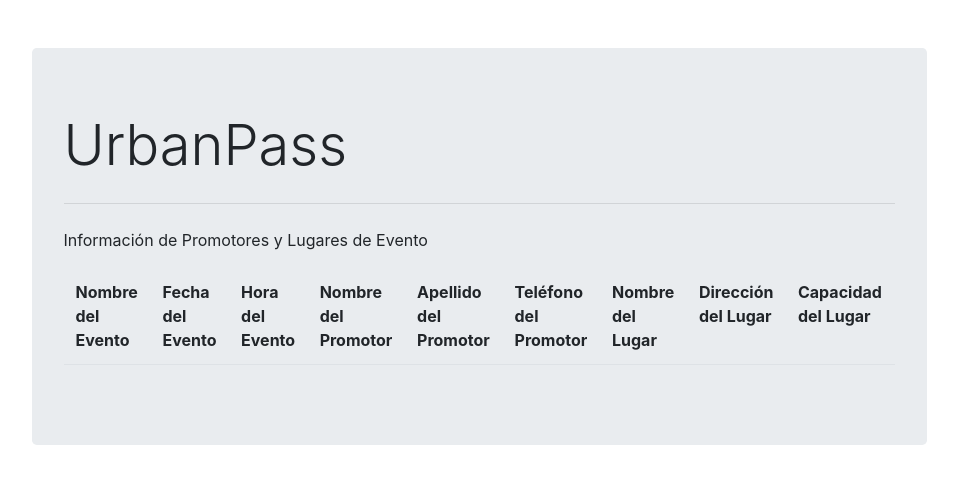
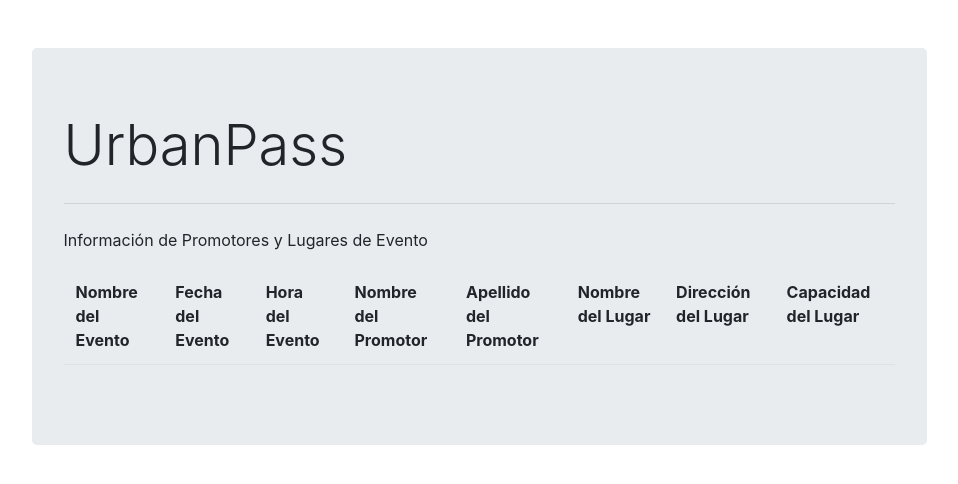
Before and after one commit to AdrianoSCruzP/UrbanPassApp, a Django app: page /promoter_event_list/ in a window 1280 px wide. Shown: the top 484 px of the page, without its empty margins (161-1119 px from the left). Run offline with Django 5.2, Linux system fonts and the light colour scheme; data that the repository does not hold is empty; some libraries are stand-ins or nearby versions.

Commit message:
fix(specific_event_list, booking_event_list, promoter_event_list, rate_event_list and collaborator_event_list) fixed reference to the data base

```diff
--- a/urbanpass/urbanpassApp/templates/urbanpassApp/booking_event_list.html
+++ b/urbanpass/urbanpassApp/templates/urbanpassApp/booking_event_list.html
@@ -16,11 +16,11 @@
         {% for booking_event in booking_event_list %}
             <tr>
                 <td>{{booking_event.id_entrada.id_entrada}}</td>
-                <td>{{booking_event.id_cliente.nombre}} {{booking_event.id_cliente.apellido}}</td>
-                <td>{{booking_event.id_entrada.tipo_entrada_id_tipo_entrada.categoria}}</td>
+                <td>{{booking_event.id_cliente.id_usuario.nombre}} {{booking_event.id_cliente.id_usuario.apellido}}</td>
+                <td>{{booking_event.id_entrada.estado}}</td>
             </tr>
         {% endfor %}
-     </tbody>
+    </tbody>
 </table>
 
 
--- a/urbanpass/urbanpassApp/templates/urbanpassApp/info_event_list.html
+++ b/urbanpass/urbanpassApp/templates/urbanpassApp/info_event_list.html
@@ -24,7 +24,7 @@
                 <td>{{info_event.id_lugar_evento.direccion}}</td>
             </tr>
         {% endfor %}
-     </tbody>
+    </tbody>
 </table>
 
 
--- a/urbanpass/urbanpassApp/templates/urbanpassApp/promoter_event_list.html
+++ b/urbanpass/urbanpassApp/templates/urbanpassApp/promoter_event_list.html
@@ -12,7 +12,6 @@
             <td>Hora del Evento</td>
             <td>Nombre del Promotor</td>
             <td>Apellido del Promotor</td>
-            <td>Teléfono del Promotor</td>
             <td>Nombre del Lugar</td>
             <td>Dirección del Lugar</td>
             <td>Capacidad del Lugar</td>
@@ -24,15 +23,14 @@
                 <td>{{promoter_event.nombre}}</td>
                 <td>{{promoter_event.fecha}}</td>
                 <td>{{promoter_event.hora}}</td>
-                <td>{{promoter_event.id_promotor.nombre}}</td>
-                <td>{{promoter_event.id_promotor.apellido}}</td>
-                <td>{{promoter_event.id_promotor.telefono}}</td>
+                <td>{{promoter_event.id_promotor.id_usuario.nombre}}</td>
+                <td>{{promoter_event.id_promotor.id_usuario.apellido}}</td>
                 <td>{{promoter_event.id_lugar_evento.nombre}}</td>
                 <td>{{promoter_event.id_lugar_evento.direccion}}</td>
                 <td>{{promoter_event.id_lugar_evento.capacidad}}</td>
             </tr>
         {% endfor %}
-     </tbody>
+    </tbody>
 </table>
 
 
--- a/urbanpass/urbanpassApp/templates/urbanpassApp/rate_event_list.html
+++ b/urbanpass/urbanpassApp/templates/urbanpassApp/rate_event_list.html
@@ -15,12 +15,12 @@
     <tbody>
         {% for rate_event in rate_event_list %}
             <tr>
-                <td>{{rate_event.id_cliente.nombre}} {{rate_event.id_cliente.apellido}}</td>
+                <td>{{rate_event.id_cliente.id_usuario.nombre}} {{rate_event.id_cliente.id_usuario.apellido}}</td>
                 <td>{{rate_event.valoracion}}</td>
                 <td>{{rate_event.comentario}}</td>
             </tr>
         {% endfor %}
-     </tbody>
+    </tbody>
 </table>
 
 
--- a/urbanpass/urbanpassApp/templates/urbanpassApp/sold_event_list.html
+++ b/urbanpass/urbanpassApp/templates/urbanpassApp/sold_event_list.html
@@ -24,7 +24,7 @@
                 <td>{{sold_event.id_entrada.id_evento.hora}}</td>
             </tr>
         {% endfor %}
-     </tbody>
+    </tbody>
 </table>
 
 
--- a/urbanpass/urbanpassApp/templates/urbanpassApp/specific_event_list.html
+++ b/urbanpass/urbanpassApp/templates/urbanpassApp/specific_event_list.html
@@ -17,10 +17,10 @@
             <tr>
                 <td>{{specific_event.valoracion}}</td>
                 <td>{{specific_event.comentario}}</td>
-                <td>{{specific_event.id_cliente.nombre}} {{specific_event.id_cliente.apellido}}</td>
+                <td>{{specific_event.id_cliente.id_usuario.nombre}} {{specific_event.id_cliente.id_usuario.apellido}}</td>
             </tr>
         {% endfor %}
-     </tbody>
+    </tbody>
 </table>
 
 
```
Also changed, not shown: urbanpass/urbanpassApp/templates/urbanpassApp/collaborator_event_list.html (+4 -4 lines).
